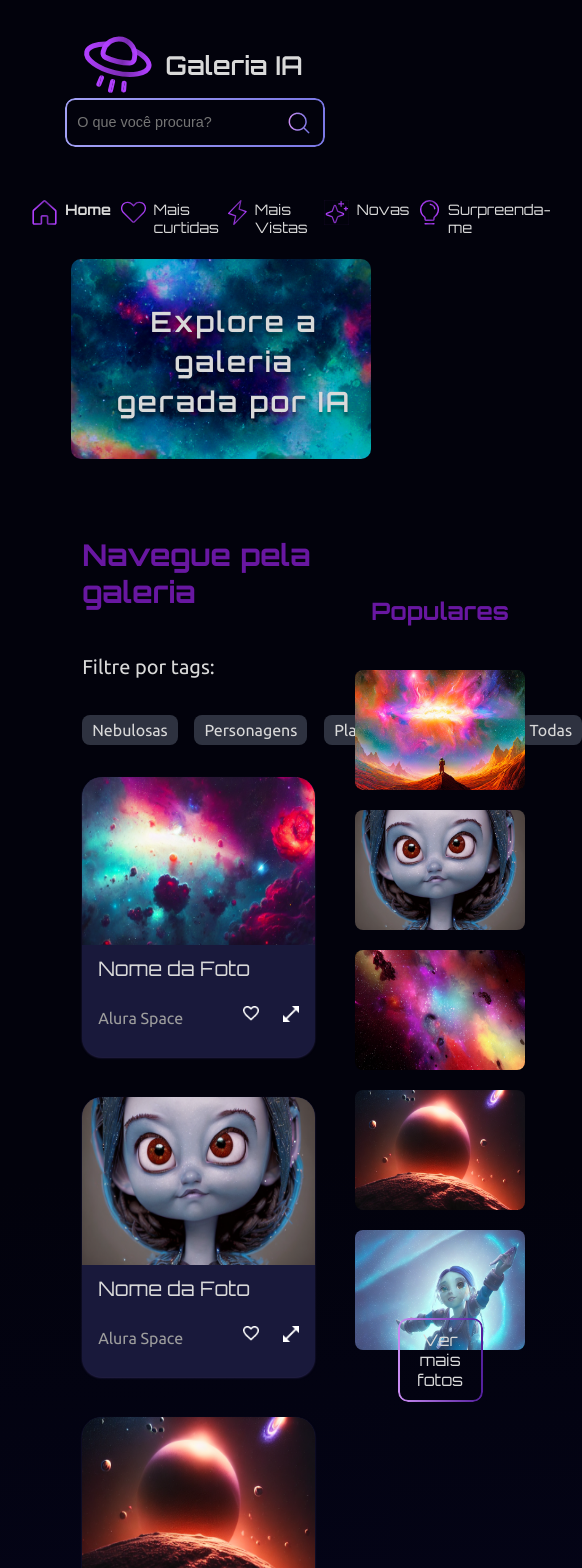
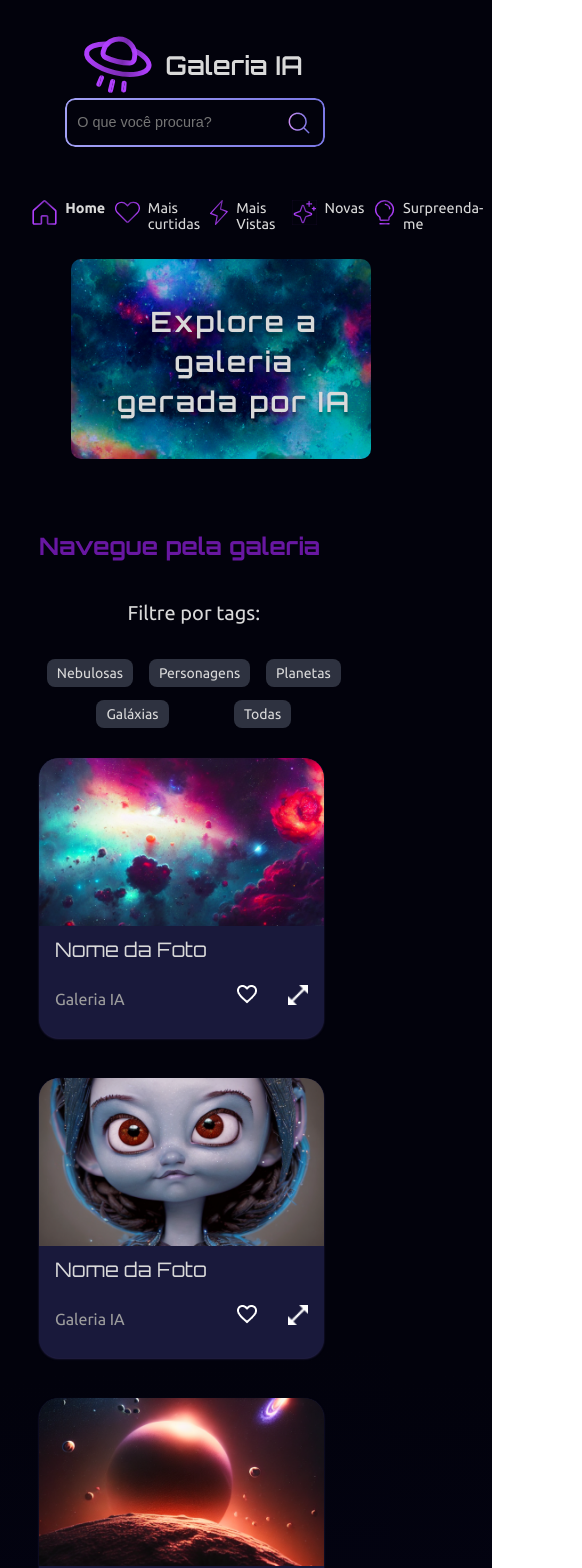
Before and after one commit to robs-am/space-gallery, a React (Create React App) app: page / in a window 390 px wide. Shown: the top 1568 px of the page, 582 px wide, since content can reach past the window. Built offline with nearby package versions, Linux system fonts and the light colour scheme.

Commit message:
mudança dos nomes de creditos json

```diff
--- a/src/Components/Galeria/Galeria.module.scss
+++ b/src/Components/Galeria/Galeria.module.scss
@@ -87,3 +87,91 @@
     font-family: $fonte-bold;
   }
 }
+
+@media (max-width: 480px) {
+  .galeria {
+    font-family: $fonte-normal;
+    margin-bottom: 2rem;
+
+
+
+    h2 {
+      color: #6817a1;
+      font-size: 24px;
+    }
+
+    &__cards {
+      list-style: none;
+      padding: 0;
+      display: flex;
+      width: 80vw;
+      flex-wrap: wrap;
+    }
+
+    &__card {
+      background-color:#19193b ;
+      border-radius: 20px;
+      height: 280px;
+      width: 285px;
+      margin-right: 0;
+      margin-bottom: 2.5rem;
+      box-shadow: rgba(49, 44, 92, 0.836) 0px 1px 2px 0px;
+      font-family: 'Ubuntu';
+      cursor: pointer;
+
+
+
+
+      &:hover {
+        box-shadow: rgba(0, 0, 0, 0.25) 0px 25px 50px -12px;
+        -moz-transform: scale(1.1);
+        -webkit-transform: scale(1.1);
+        transform: scale(1.05);
+        transition: 0.3s ease-out;
+      }
+
+      div {
+        display: flex;
+        justify-content: space-between;
+        align-items: center;
+        padding: 0 1rem;
+        box-sizing: border-box;
+        width: 100%;
+
+        p {
+          margin: 0;
+          margin-top: 0.5rem;
+          color: $cinza-claro;
+          font-family: 'Ubuntu';
+        }
+
+        span {
+          width: 28%;
+          display: flex;
+          justify-content: space-between;
+          align-items: center;
+          font-family: 'Ubuntu';
+
+          img {
+            cursor: pointer;
+            width: inherit;
+          }
+        }
+      }
+    }
+
+    &__imagem {
+      border-radius: 20px 20px 0 0;
+      height: 60%;
+      width: 100%;
+    }
+
+    &__descricao {
+      margin-top: 0.5rem;
+      padding: 0 16px;
+      font-size: 1.25rem;
+      color: $cor-do-texto;
+      font-family: $fonte-bold;
+    }
+  }
+}
--- a/src/Components/Galeria/fotos.json
+++ b/src/Components/Galeria/fotos.json
@@ -1,84 +1,84 @@
 [
     {
       "titulo": "Nome da Foto",
-      "creditos": "Alura Space",
+      "creditos": "Galeria IA",
       "imagem": "/assets/imagens/galeria/foto-1.png",
       "id": "1",
       "tag": "Nebulosas"
     },
     {
       "titulo": "Nome da Foto",
-      "creditos": "Alura Space",
+      "creditos": "Galeria IA",
       "imagem": "/assets/imagens/galeria/foto-2.png",
       "id": "2",
       "tag": "Personagens"
     },
     {
       "titulo": "Nome da Foto",
-      "creditos": "Alura Space",
+      "creditos": "Galeria IA",
       "imagem": "/assets/imagens/galeria/foto-3.png",
       "id": "3",
       "tag": "Planetas"
     },
     {
       "titulo": "Nome da Foto",
-      "creditos": "Alura Space",
+      "creditos": "Galeria IA",
       "imagem": "/assets/imagens/galeria/foto-4.png",
       "id": "4",
       "tag": "Planetas"
     },
     {
       "titulo": "Nome da Foto",
-      "creditos": "Alura Space",
+      "creditos": "Galeria IA",
       "imagem": "/assets/imagens/galeria/foto-5.png",
       "id": "5",
       "tag": "Galáxias"
     },
     {
       "titulo": "Nome da Foto",
-      "creditos": "Alura Space",
+      "creditos": "Galeria IA",
       "imagem": "/assets/imagens/galeria/foto-6.png",
       "id": "6",
       "tag": "Nebulosas"
     },
     {
       "titulo": "Nome da Foto",
-      "creditos": "Alura Space",
+      "creditos": "Galeria IA",
       "imagem": "/assets/imagens/galeria/foto-7.png",
       "id": "7",
       "tag": "Personagens"
     },
     {
       "titulo": "Nome da Foto",
-      "creditos": "Alura Space",
+      "creditos": "Galeria IA",
       "imagem": "/assets/imagens/galeria/foto-8.png",
       "id": "8",
       "tag": "Personagens"
     },
     {
       "titulo": "Nome da Foto",
-      "creditos": "Alura Space",
+      "creditos": "Galeria IA",
       "imagem": "/assets/imagens/galeria/foto-9.png",
       "id": "9",
       "tag": "Galáxias"
     },
     {
       "titulo": "Nome da Foto",
-      "creditos": "Alura Space",
+      "creditos": "Galeria IA",
       "imagem": "/assets/imagens/galeria/foto-10.png",
       "id": "10",
       "tag": "Planetas"
     },
     {
       "titulo": "Nome da Foto",
-      "creditos": "Alura Space",
+      "creditos": "Galeria IA",
       "imagem": "/assets/imagens/galeria/foto-11.png",
       "id": "11",
       "tag": "Nebulosas"
     },
     {
       "titulo": "Nome da Foto",
-      "creditos": "Alura Space",
+      "creditos": "Galeria IA",
       "imagem": "/assets/imagens/galeria/foto-12.png",
       "id": "12",
       "tag": "Galáxias"
--- a/src/Components/Menu/Menu.module.scss
+++ b/src/Components/Menu/Menu.module.scss
@@ -69,7 +69,8 @@
           a {
             font-weight: 700;
             color: $cor-do-texto;
-            font-family: $fonte-normal;
+            font-family: "Ubuntu"
+
           }
         }
       }
@@ -85,7 +86,7 @@
         text-decoration: none;
         font-size: 0.9rem;
         color: #d9d9d9;
-        font-family: "Orbitron"
+        font-family: "Ubuntu"
       }
     }
 
--- a/src/Components/Tags/Tags.module.scss
+++ b/src/Components/Tags/Tags.module.scss
@@ -23,6 +23,7 @@
     padding: 0;
     display: flex;
     justify-content: space-between;
+    gap:0.8rem;
 
     li {
       background-color: $tag-color;
@@ -32,3 +33,39 @@
     }
   }
 }
+
+@media (max-width: 480px) {
+  .tags {
+    width: 40vw;
+    display: flex;
+    justify-content: space-between;
+    align-items: center;
+    flex-direction: column;
+    flex-wrap: wrap;
+    color: #d9d9d9;
+    font-family: "Ubuntu", Verdana;
+    font-size: 14px;
+
+
+    p {
+      font-size: 1.25rem;
+    }
+
+    &__lista {
+      list-style: none;
+      width: 300px;
+      padding: 0;
+      display: flex;
+      justify-content: space-evenly;
+      margin-inline: 0.3rem;
+      flex-wrap: wrap;
+
+      li {
+        background-color: $tag-color;
+        padding: 6px 10px;
+        border-radius: 8px;
+        cursor: pointer;
+      }
+    }
+  }
+}
--- a/src/Pages/Homepage/Homepage.module.scss
+++ b/src/Pages/Homepage/Homepage.module.scss
@@ -94,8 +94,9 @@ main {
 .galeria {
   display: flex;
   justify-content: space-between;
-  align-items: flex-start;
-  //margin-left: 17%;
+  align-items: center;
+  flex-direction: column;
+  margin-left: 0;
   margin-top: 1rem;
 }
 }
```
